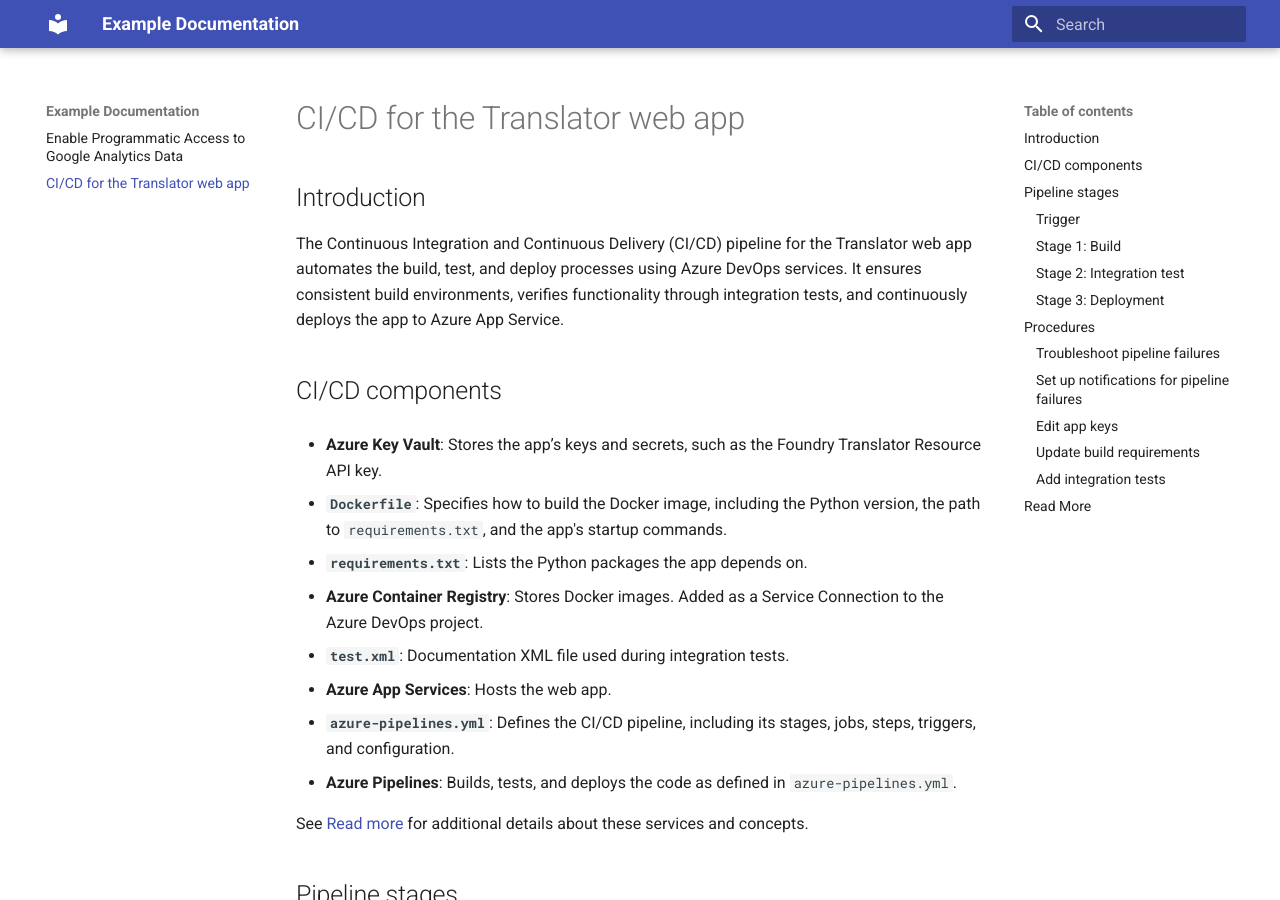
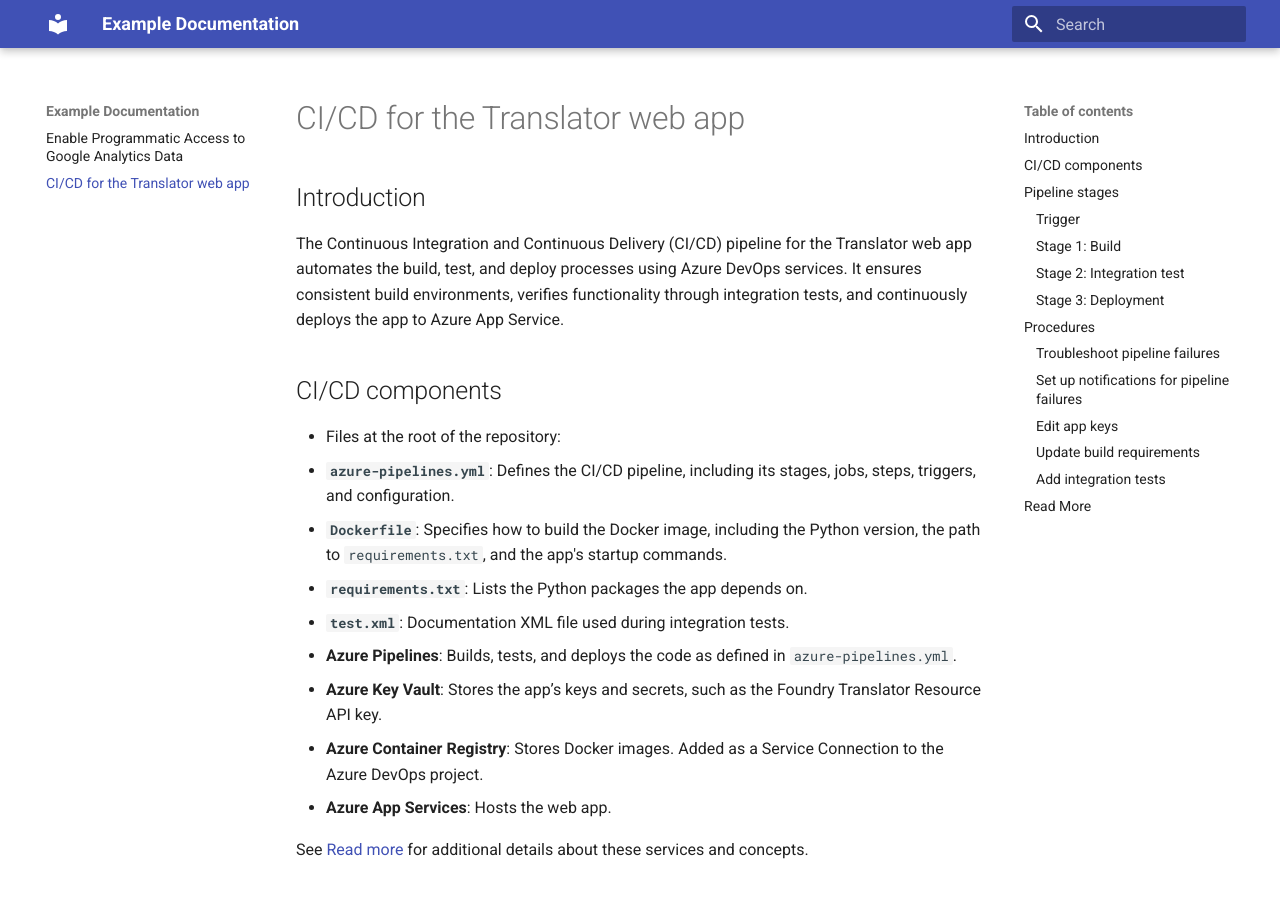
Before and after one commit to SannaBerg/docs-example, an MkDocs documentation site: the page built from docs/webb-app-ci-cd.md, in a window 1280 px wide and 900 px high. Built offline with MkDocs 1.6.1 and Material for MkDocs 9.7.7, drawn with Linux system fonts in a browser that asks for light colours.

```diff
--- a/docs/webb-app-ci-cd.md
+++ b/docs/webb-app-ci-cd.md
@@ -6,15 +6,16 @@ The Continuous Integration and Continuous Delivery (CI/CD) pipeline for the Tran
 
 ## CI/CD components
 
+- Files at the root of the repository:
+   - **`azure-pipelines.yml`**: Defines the CI/CD pipeline, including its stages, jobs, steps, triggers, and configuration.
+   - **`Dockerfile`**: Specifies how to build the Docker image, including the Python version, the path to `requirements.txt`, and the app's startup commands.
+   - **`requirements.txt`**: Lists the Python packages the app depends on.
+   - **`test.xml`**: Documentation XML file used during integration tests.
+
+- **Azure Pipelines**: Builds, tests, and deploys the code as defined in `azure-pipelines.yml`.
 - **Azure Key Vault**: Stores the app’s keys and secrets, such as the Foundry Translator Resource API key.
-
-- **`Dockerfile`**: Specifies how to build the Docker image, including the Python version, the path to `requirements.txt`, and the app's startup commands.
-- **`requirements.txt`**: Lists the Python packages the app depends on.
 - **Azure Container Registry**: Stores Docker images. Added as a Service Connection to the Azure DevOps project.
-- **`test.xml`**: Documentation XML file used during integration tests.
 - **Azure App Services**: Hosts the web app.
-- **`azure-pipelines.yml`**: Defines the CI/CD pipeline, including its stages, jobs, steps, triggers, and configuration.
-- **Azure Pipelines**: Builds, tests, and deploys the code as defined in `azure-pipelines.yml`.
 
 See [Read more](#read-more) for additional details about these services and concepts.
 
```
